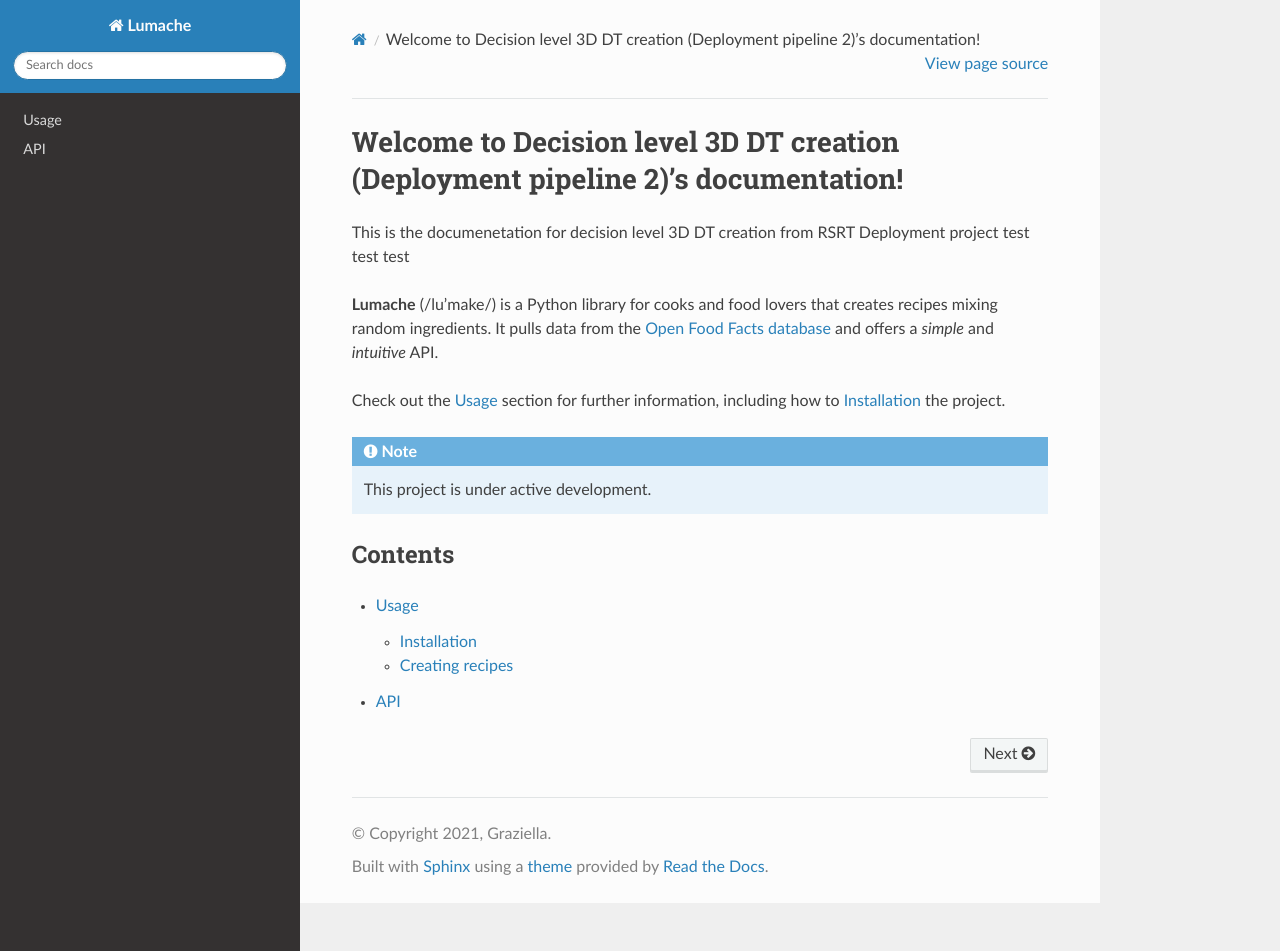
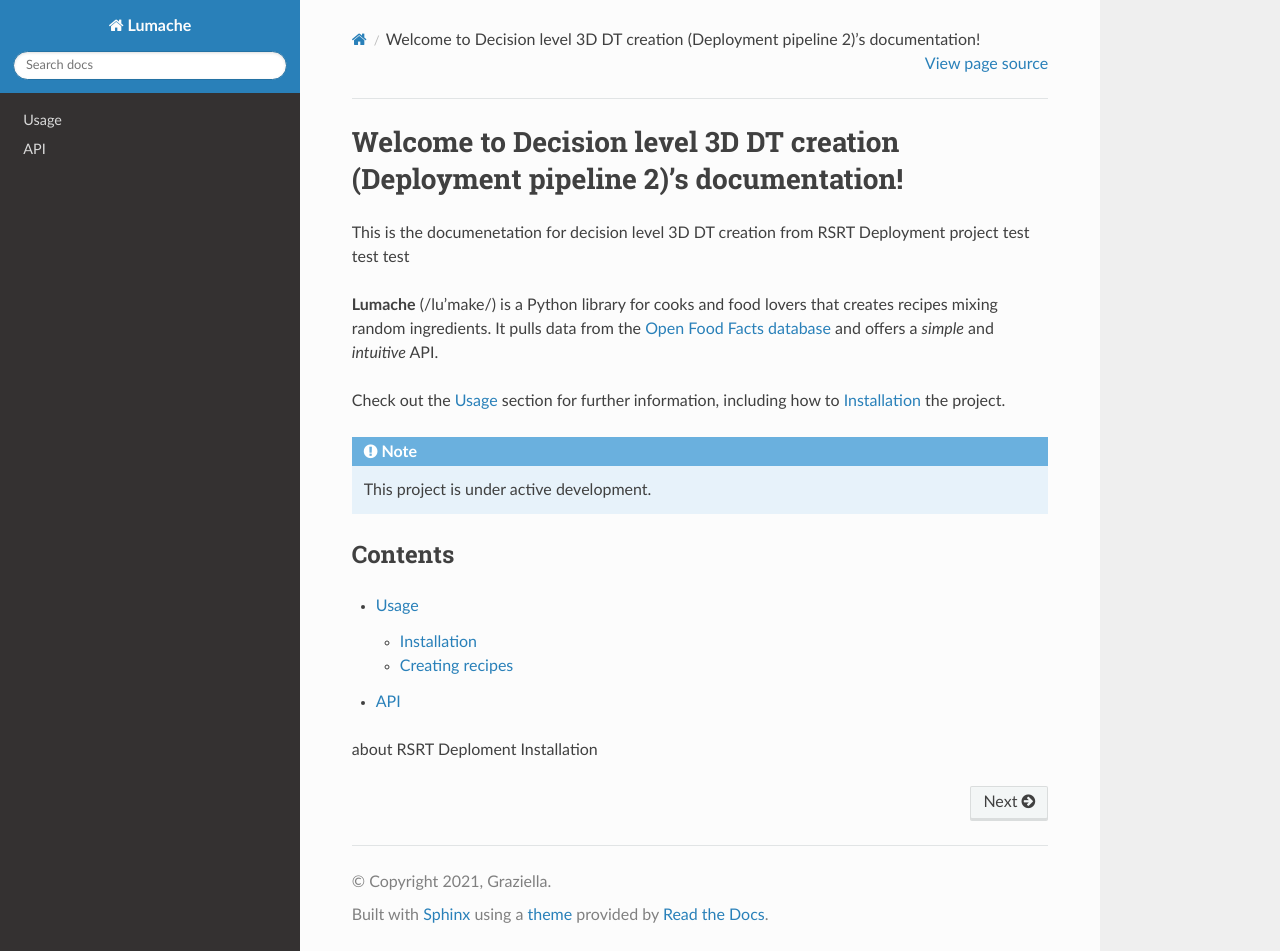
Before and after one commit to hlchen1043/3d-env-gen-pipeline2-DOC-Ver0922, a Sphinx documentation site: the page built from docs/source/index.rst, in a window 1280 px wide and 951 px high. Built offline with Sphinx 7.4.7 and the Read the Docs theme 3.1.0, drawn with Linux system fonts in a browser that asks for light colours.

Commit message:
Add 'About RSRT Deployment' and 'Installation' sections

```diff
--- a/docs/source/index.rst
+++ b/docs/source/index.rst
@@ -23,3 +23,5 @@
 
    usage
    api
+about RSRT Deploment
+Installation
```
